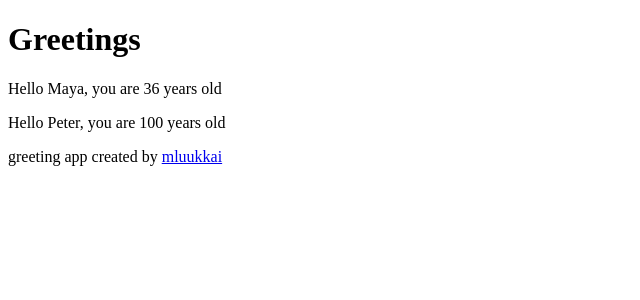
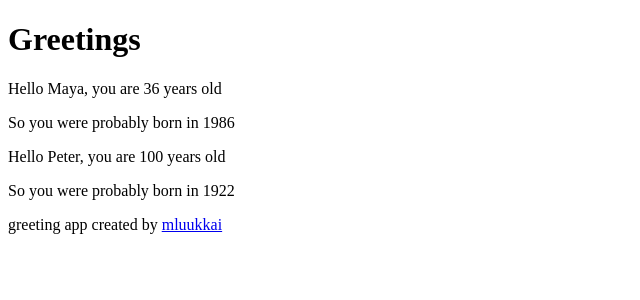
Before and after one commit to ppwqdxlte/fullstack-web-learning, a React (Create React App) app in the folder part1/: page / in a window 1280 px wide. Shown: the top 300 px of the page, without its empty margins (0-640 px from the left). Built offline with nearby package versions, Linux system fonts and the light colour scheme.

Commit message:
修改Hello模块可以计算出生年份

```diff
--- a/part1/src/App.js
+++ b/part1/src/App.js
@@ -1,9 +1,15 @@
 const Hello = (props) => {
-	  return (
+	const bornYear = ()=>{
+		const yearNow = new Date().getFullYear();
+		return yearNow - props.age;
+	}
+
+	return (
 		      <div>
 		        <p>
 		          Hello {props.name}, you are {props.age} years old
 		        </p>
+			<p>So you were probably born in {bornYear()}</p>
 		      </div>
 		    )
 }
```
Also changed, not shown: 1 other file (tests, documents, lock files or other folders).
